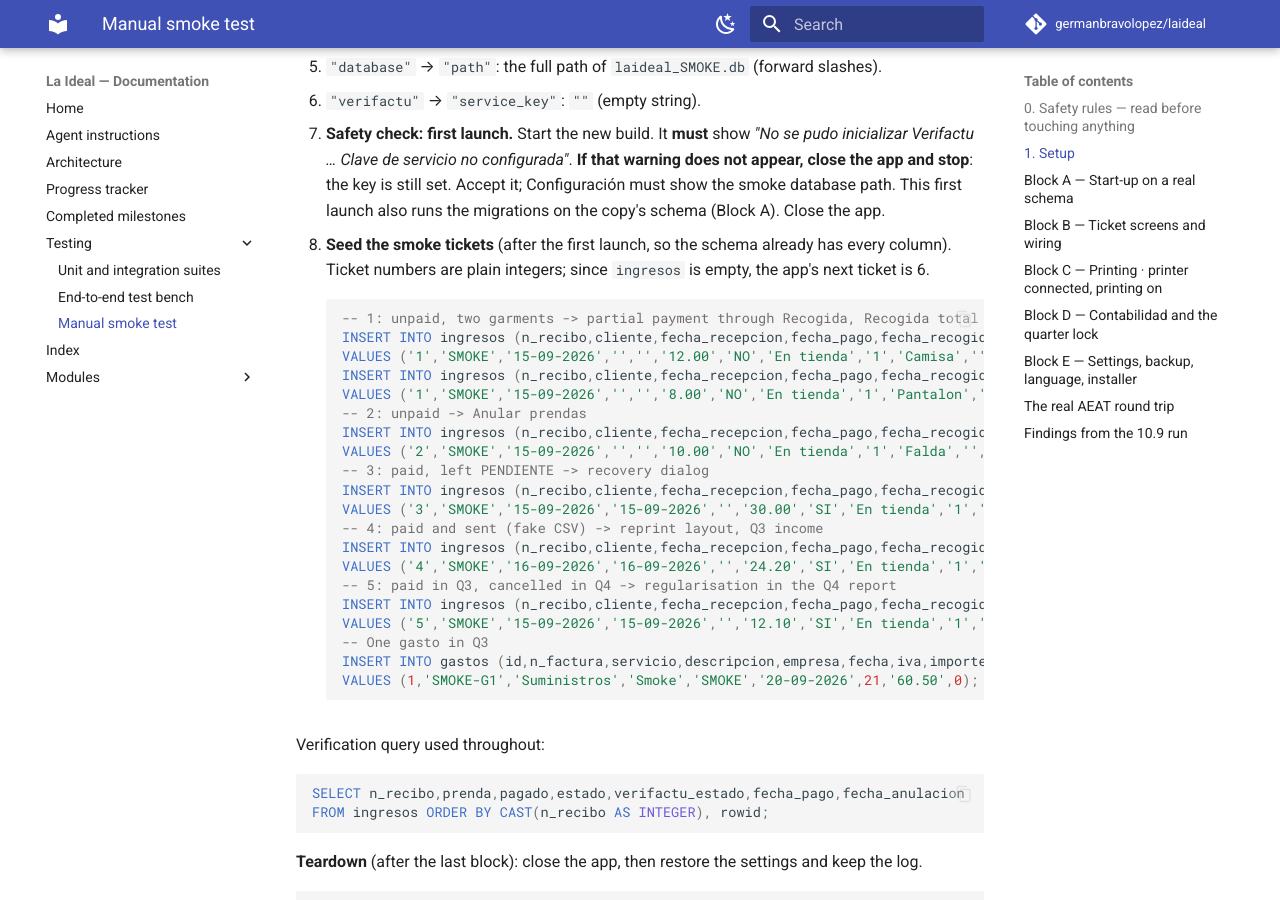
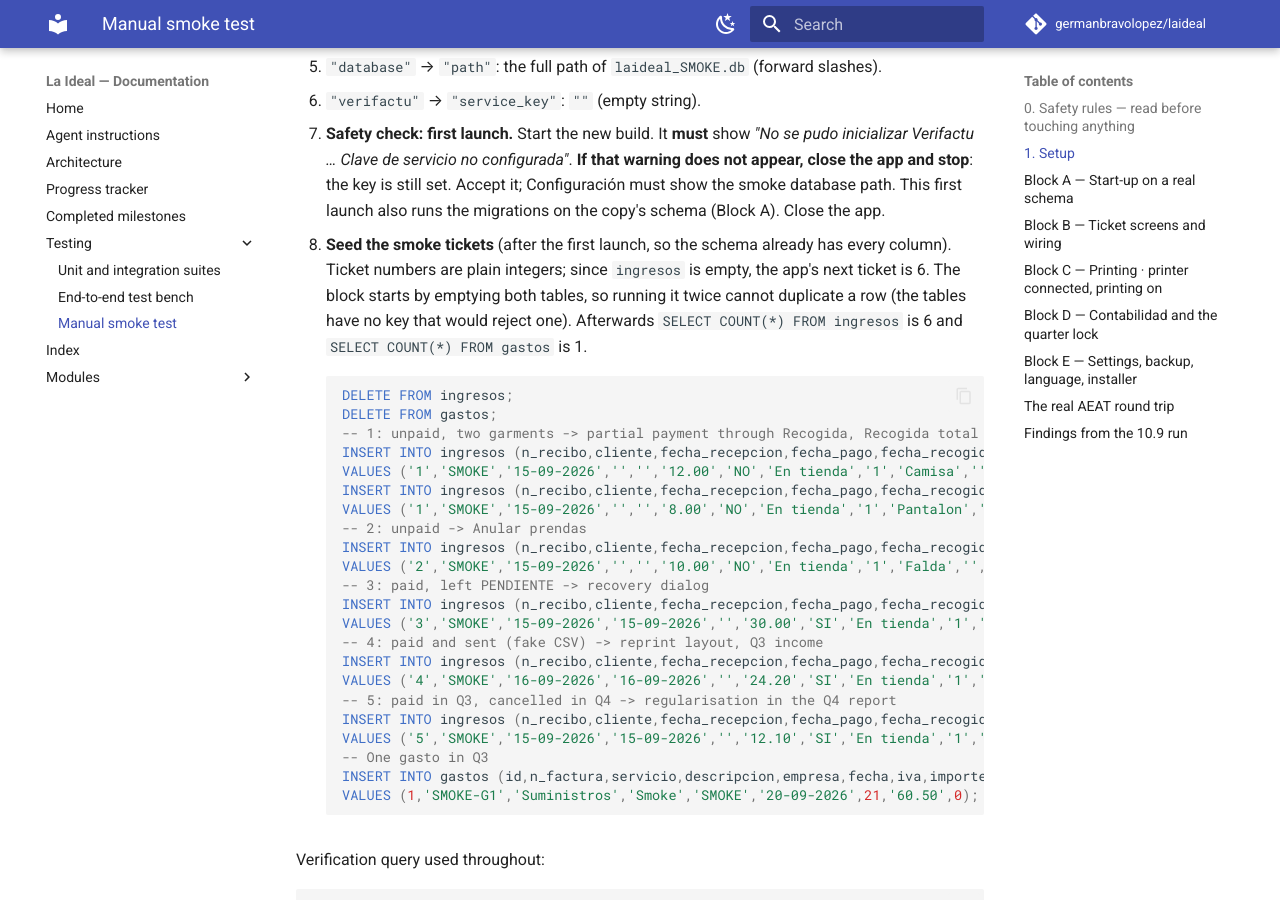
Before and after one commit to germanbravolopez/laideal, an MkDocs documentation site: the page built from docs/testing/smoke_test.md, in a window 1280 px wide and 900 px high, scrolled down 1428 px. Built offline with MkDocs 1.6.1 and Material for MkDocs 9.7.7, drawn with Linux system fonts in a browser that asks for light colours; comment, search, counter and statistics services are not loaded.

Commit message:
Smoke test: the seed block empties ingresos/gastos first, so running it twice cannot duplicate rows; expected row counts stated

````diff
--- a/docs/testing/smoke_test.md
+++ b/docs/testing/smoke_test.md
@@ -58,7 +58,12 @@ emptied (step 1.3), so the only tickets are the seeded ones below.
    path. This first launch also runs the migrations on the copy's schema (Block A). Close the app.
 6. **Seed the smoke tickets** (after the first launch, so the schema already has every column).
    Ticket numbers are plain integers; since `ingresos` is empty, the app's next ticket is 6.
+   The block starts by emptying both tables, so running it twice cannot duplicate a row (the
+   tables have no key that would reject one). Afterwards `SELECT COUNT(*) FROM ingresos` is 6 and
+   `SELECT COUNT(*) FROM gastos` is 1.
    ```sql
+   DELETE FROM ingresos;
+   DELETE FROM gastos;
    -- 1: unpaid, two garments -> partial payment through Recogida, Recogida total
    INSERT INTO ingresos (n_recibo,cliente,fecha_recepcion,fecha_pago,fecha_recogida,importe,pagado,estado,cantidad,prenda,size,servicio,observaciones,edit_lock,hash,verifactu_estado,verifactu_invoice_seq)
    VALUES ('1','SMOKE','15-09-2026','','','12.00','NO','En tienda','1','Camisa','','Limp.','','0','smokehash000001','SIN COBRAR',0);
````
